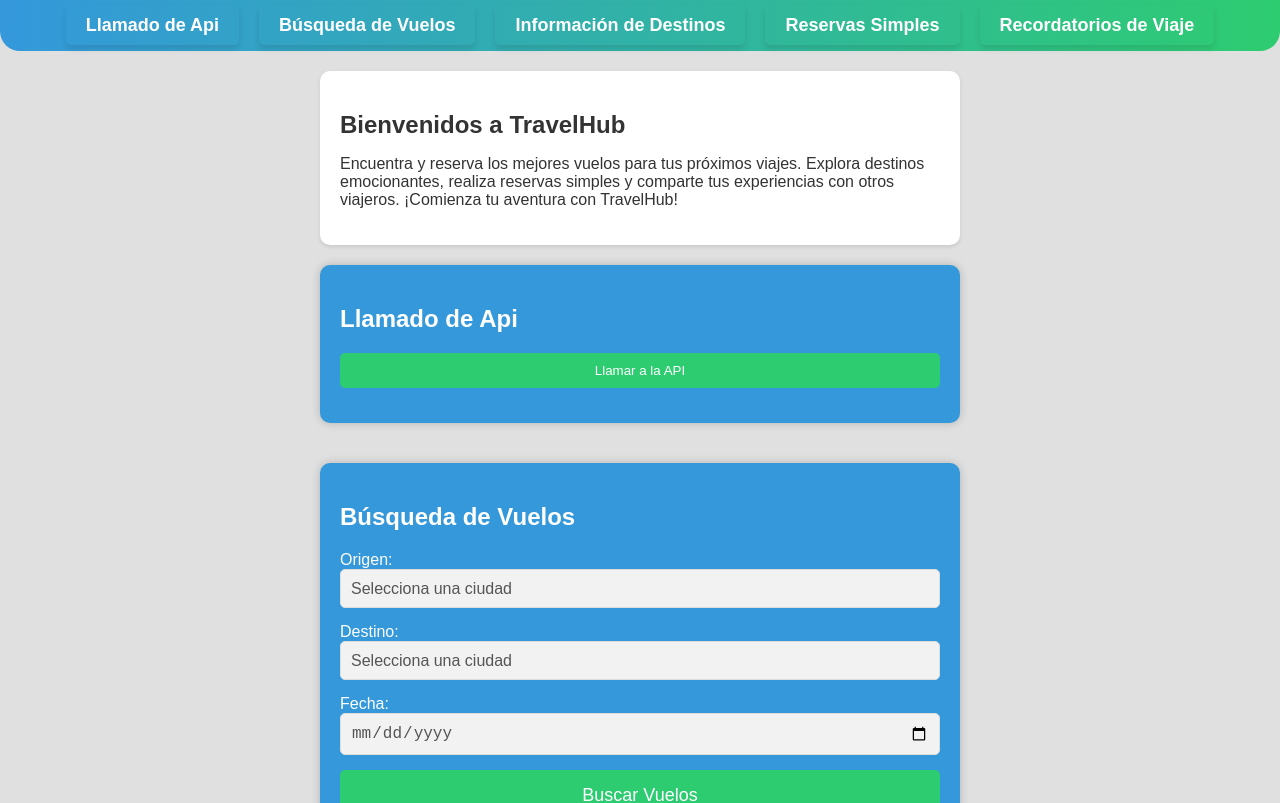
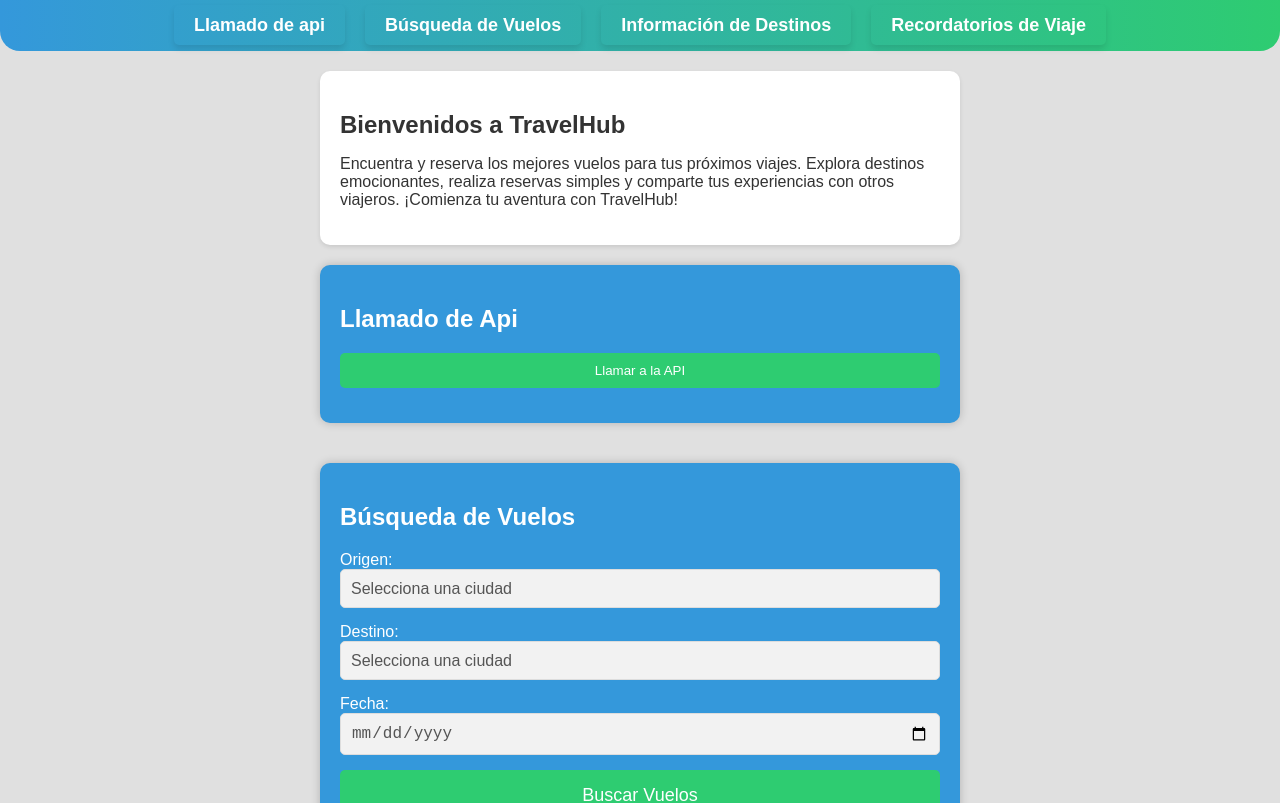
Before and after one commit to alvizcarlos/proyectodevuelo, a React (Vite) app: page / in a window 1280 px wide. Shown: the top 803 px of the page. Built offline with nearby package versions, Linux system fonts and the light colour scheme.

Commit message:
Commit correctivo y optimizando recursos

```diff
--- a/src/componentes/Vuelos.jsx
+++ b/src/componentes/Vuelos.jsx
@@ -1,6 +1,8 @@
 import React from 'react'
 import './page.css'
 import Cargardestino from './componentes.jsx'
+
+
 
 
 function Vuelo(){
@@ -53,14 +55,6 @@ return (
           <div><Cargardestino/></div>
         </section>
 
-        <section id="reservas" class="seccion">
-            <h1>Reservas Simples</h1>
-            <p>Selecciona tu vuelo:</p>
-            <select id="seleccionVuelo"></select>
-
-            <button onclick="reservarVuelo()">Reservar Vuelo</button>
-            <div id="infoReserva" class="resultados"></div>
-        </section>
 
     </div>
 
--- a/src/componentes/api.jsx
+++ b/src/componentes/api.jsx
@@ -4,7 +4,7 @@ function Button() {
     const [datos, setDatos] = useState(null);
 
     const llamarAPI = () => {
-      fetch('https://api.aviationstack.com/v1/flights')
+      fetch('https://pokeapi.co/api/v2/pokemon/ditto')
         .then(response => response.json())
         .then(data => {
           setDatos(data);
--- a/src/componentes/componentes.jsx
+++ b/src/componentes/componentes.jsx
@@ -1,5 +1,7 @@
 import './page.css'
 import React, { useEffect, useState } from 'react';
+
+
 
 
 
--- a/src/componentes/header.jsx
+++ b/src/componentes/header.jsx
@@ -9,10 +9,9 @@ function Header() {
             <header>
         <nav>
             <ul>
-                <li><a href="#comentarios">Llamado de Api</a></li>
+                <li><a href="#comentarios">Llamado de api</a></li>
                 <li><a href="#busqueda">Búsqueda de Vuelos</a></li>
                 <li><a href="#destinos">Información de Destinos</a></li>
-                <li><a href="#reservas">Reservas Simples</a></li>
                 <li><a href="#recordatorios">Recordatorios de Viaje</a></li>
             </ul>
         </nav></header>
```
